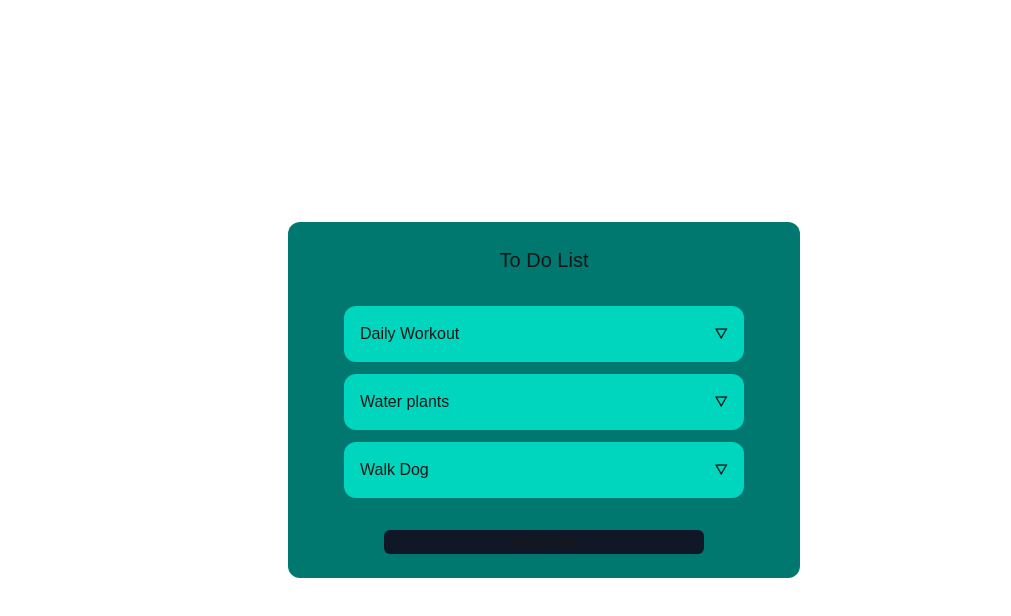
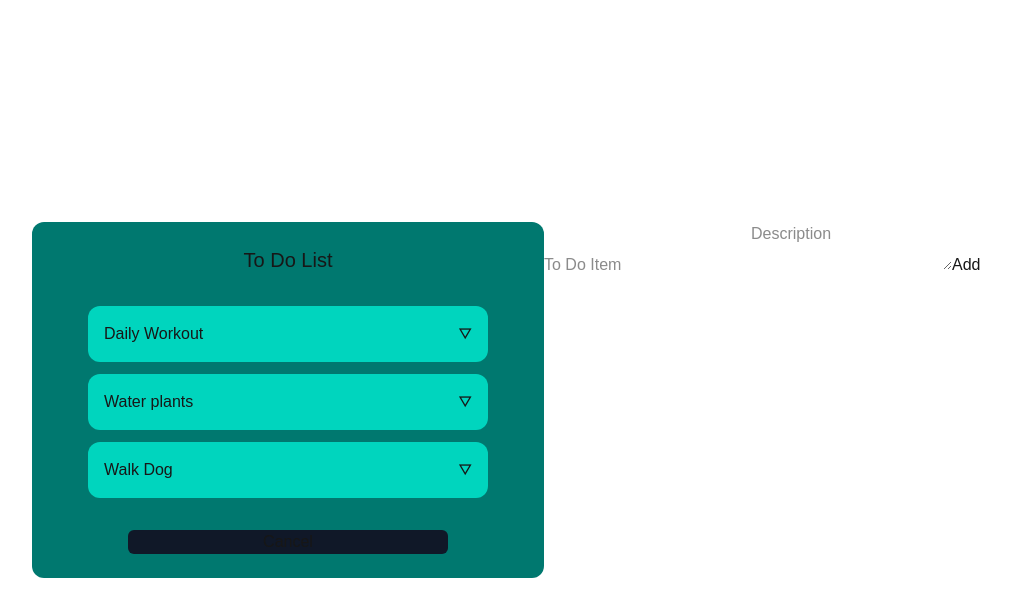
Before and after one commit to straysailor/streak-builder, a Next.js app: page / in a window 1280 px wide. Both pictures are taken after a click on the button "Add Item". Shown: the top 616 px of the page, without its empty margins (96-1107 px from the left). Built offline with nearby package versions, Linux system fonts and the light colour scheme.

Commit message:
Enabled editor to update list with new task.

```diff
--- a/src/app/_components/ItemEditor.tsx
+++ b/src/app/_components/ItemEditor.tsx
@@ -0,0 +1,21 @@
+'use client'
+import { projectUpdate } from "next/dist/build/swc/generated-native";
+import { useState } from "react";
+ interface ItemEditorProps{
+    name: string,
+    description: string,
+    updateList: (name:string, description:string) => void
+}
+
+export default function ItemEditor({name, description, updateList}:ItemEditorProps):React.JSX.Element{
+    let [taskName, setName] = useState<string>(name);
+    let [taskDesc, setTaskDesc] = useState<string>(description)
+    return (
+        <div>
+            <input type="text" required={true} value={taskName} contentEditable="true" placeholder="To Do Item" onChange={(e)=>{setName(e.target.value)}}></input>
+            <textarea placeholder="Description" value={taskDesc} contentEditable="true" className="field-sizing-fixed"
+            onChange={(e)=>{(taskDesc.length < 255 ? setTaskDesc(e.target.value) : setTaskDesc(taskDesc))}}></textarea>
+            <button onClick={()=>{updateList(taskName, taskDesc)}}>{name === "" ? "Add" : "Update"}</button>
+        </div>
+    );
+}
--- a/src/app/_components/ToDoList.tsx
+++ b/src/app/_components/ToDoList.tsx
@@ -1,6 +1,7 @@
 'use client'
 import { useState } from "react"
 import ListItem from "./ListItem";
+import ItemEditor from "./ItemEditor";
 
 let list_data = [
     {
@@ -19,17 +20,35 @@ let list_data = [
 
 export default function ToDoList():React.JSX.Element{
     let [items, setItems] = useState(list_data);
+    let [editorOpen, setEditorOpen] = useState<boolean>(false)
+
+    const toggleEditor = () => {
+        setEditorOpen(!editorOpen);
+    }
+
+    const updateList = (name:string, description:string) => {
+        setItems([...items, {name:name, description:description}]);
+    }
 
     let listBody = items.map((item, index) => (
         <ListItem name={item.name} description={item.description} priority={index}></ListItem>
     ));
+
     return (
-    <div className="grid grid-cols-1 gap-y-8 w-lg place-items-center content-center p-6 bg-teal-700 rounded-xl">
-        <h1 className="text-xl">To Do List</h1>
-        <div className="grid grid-cols-1 gap-y-3 w-lg place-items-center content-center">
-            {listBody}
+    <div className={`grid ${editorOpen ? "grid-cols-2" : "grid-cols-1"}`}>
+        <div className="grid grid-cols-1 gap-y-8 w-lg place-items-center content-center p-6 bg-teal-700 rounded-xl">
+            <h1 className="text-xl">To Do List</h1>
+            <div className="grid grid-cols-1 gap-y-3 w-lg place-items-center content-center">
+                {listBody}
+            </div>
+            <button className="bg-gray-900 rounded-md w-xs" onClick={toggleEditor}>{editorOpen ? "Cancel" : "Add Item"}</button>
         </div>
-        <button className="bg-gray-900 rounded-md w-xs">Add Item</button>
+        {editorOpen &&
+        <div>
+            <ItemEditor name="" description="" updateList={updateList}></ItemEditor>
+        </div>
+        }
     </div>
+
     )
 }
```
